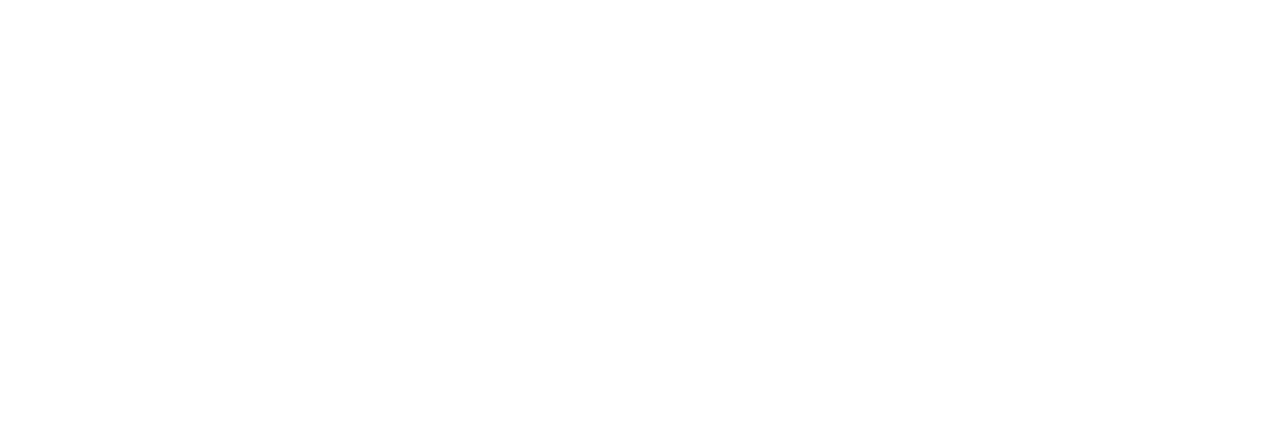
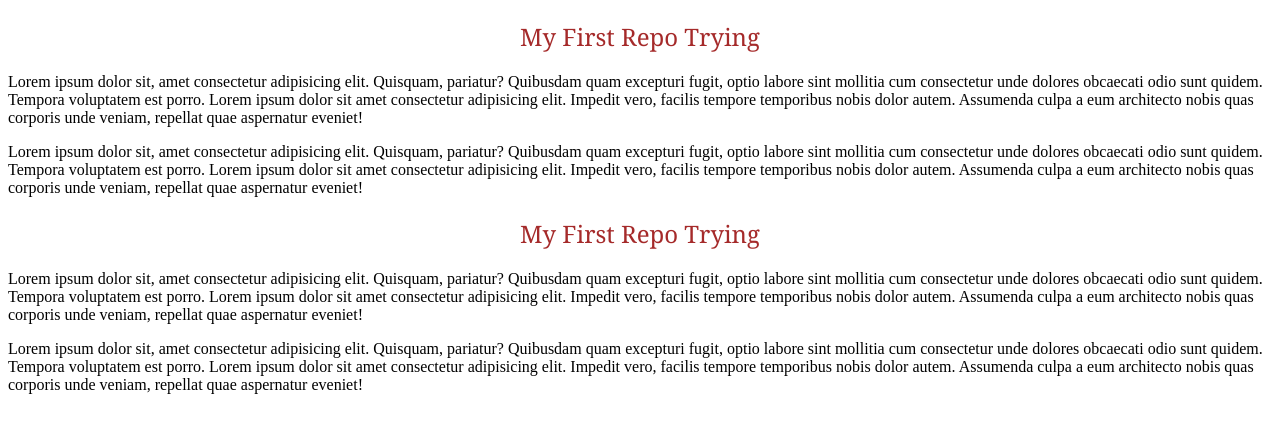
Before and after one commit to Cynthia-wahab/my-first-repo, a plain HTML site: page index.html in a window 1280 px wide. Drawn offline with Linux system fonts and the light colour scheme.

Commit message:
added the first repo blog

```diff
--- a/index.html
+++ b/index.html
@@ -4,8 +4,33 @@
     <meta charset="UTF-8">
     <meta name="viewport" content="width=device-width, initial-scale=1.0">
     <title>My 2nd first Git Repo</title>
+    <link rel="stylesheet" href="styles/blog.css">
 </head>
 <body>
 
+    <div>
+        <h2>My First Repo Trying </h2>
+        <p>
+            Lorem ipsum dolor sit, amet consectetur adipisicing elit. Quisquam, pariatur? Quibusdam quam excepturi fugit, optio labore sint mollitia cum consectetur unde dolores obcaecati odio sunt quidem. Tempora voluptatem est porro. Lorem ipsum dolor sit amet consectetur adipisicing elit. Impedit vero, facilis tempore temporibus nobis dolor autem. Assumenda culpa a eum architecto nobis quas corporis unde veniam, repellat quae aspernatur eveniet!
+        </p>
+    </div>
+    <div>
+
+        <p>
+            Lorem ipsum dolor sit, amet consectetur adipisicing elit. Quisquam, pariatur? Quibusdam quam excepturi fugit, optio labore sint mollitia cum consectetur unde dolores obcaecati odio sunt quidem. Tempora voluptatem est porro. Lorem ipsum dolor sit amet consectetur adipisicing elit. Impedit vero, facilis tempore temporibus nobis dolor autem. Assumenda culpa a eum architecto nobis quas corporis unde veniam, repellat quae aspernatur eveniet!
+        </p>
+    </div>
+    <div>
+        <h2>My First Repo Trying </h2>
+        <p>
+            Lorem ipsum dolor sit, amet consectetur adipisicing elit. Quisquam, pariatur? Quibusdam quam excepturi fugit, optio labore sint mollitia cum consectetur unde dolores obcaecati odio sunt quidem. Tempora voluptatem est porro. Lorem ipsum dolor sit amet consectetur adipisicing elit. Impedit vero, facilis tempore temporibus nobis dolor autem. Assumenda culpa a eum architecto nobis quas corporis unde veniam, repellat quae aspernatur eveniet!
+        </p>
+    </div>
+    <div>
+
+        <p>
+            Lorem ipsum dolor sit, amet consectetur adipisicing elit. Quisquam, pariatur? Quibusdam quam excepturi fugit, optio labore sint mollitia cum consectetur unde dolores obcaecati odio sunt quidem. Tempora voluptatem est porro. Lorem ipsum dolor sit amet consectetur adipisicing elit. Impedit vero, facilis tempore temporibus nobis dolor autem. Assumenda culpa a eum architecto nobis quas corporis unde veniam, repellat quae aspernatur eveniet!
+        </p>
+    </div>
 </body>
 </html>
--- /dev/null
+++ b/styles/blog.css
@@ -0,0 +1,6 @@
+h2 {
+    color: brown;
+    font-family: Georgia, 'Times New Roman', Times, serif;
+    font-weight: 100;
+    text-align: center;
+}
```
